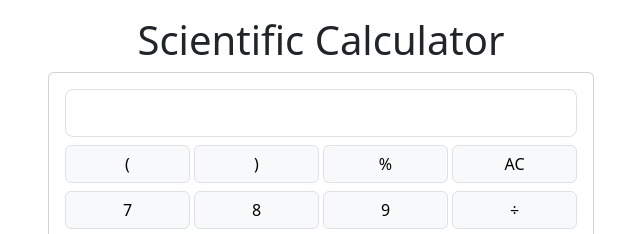
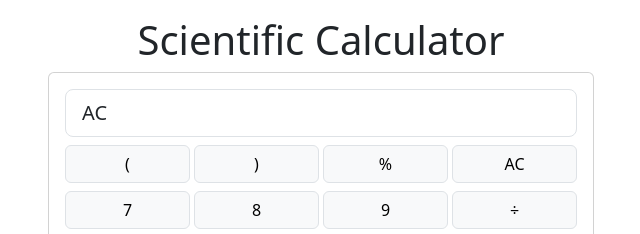
Before and after one commit to 1am2nk24iq/scientific-calculator-live, a plain HTML site: page src/index.html in a window 1280 px wide. Both pictures are taken after a click on the button "AC". Shown: the top 234 px of the page, 319-959 px from the left. Drawn offline with nearby package versions, Linux system fonts and the light colour scheme.

Commit message:
add javascrips codes

```diff
--- a/src/index.html
+++ b/src/index.html
@@ -140,6 +140,31 @@
     <script src="https://cdn.jsdelivr.net/npm/bootstrap@5.3.3/dist/js/bootstrap.bundle.min.js"
         integrity="sha384-YvpcrYf0tY3lHB60NNkmXc5s9fDVZLESaAA55NDzOxhy9GkcIdslK1eN7N6jIeHz"
         crossorigin="anonymous"></script>
+        <script>
+             document.addEventListener('DOMContentLoaded', function() {
+            console.log('Document is ready!');
+            const display = document.getElementById('calc-display');
+            const buttons = document.getElementsByClassName('btn');
+
+
+            let currentValue = "";
+
+            for (let i = 0; i < buttons.length; i++) {
+                const button = buttons[i];
+                button.addEventListener('click', function() {
+                   const value = button.innerText;
+                   currentValue += value;
+                   console.log('currentValue:', currentValue);
+                   display.value = currentValue;
+                })
+
+            }
+
+
+
+             });
+
+        </script>
 </body>
 
 </html>
```
